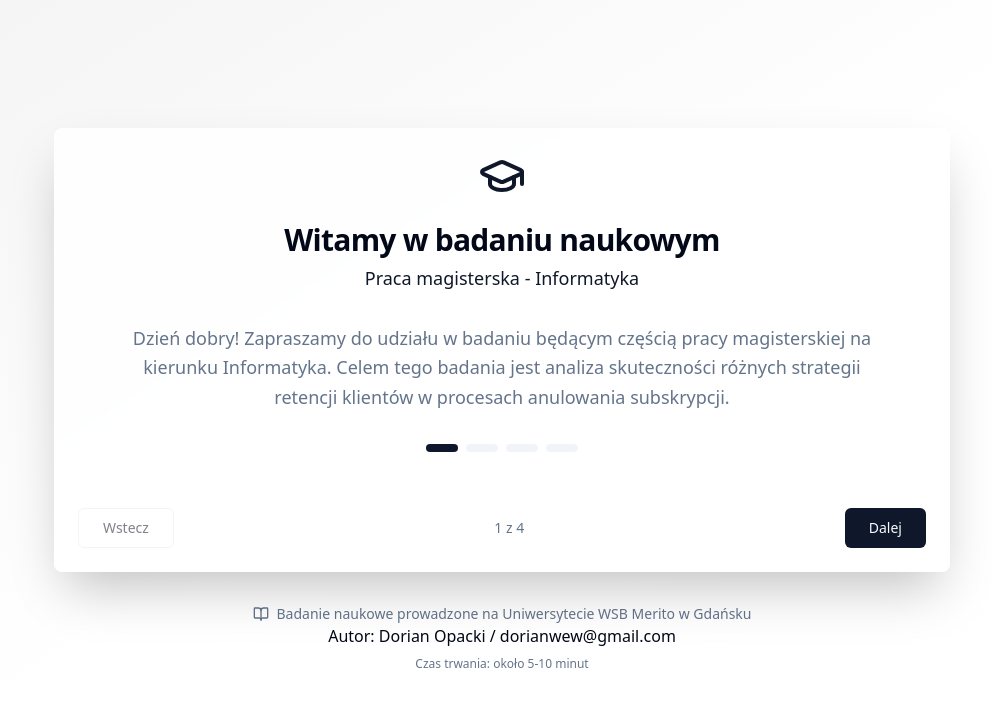
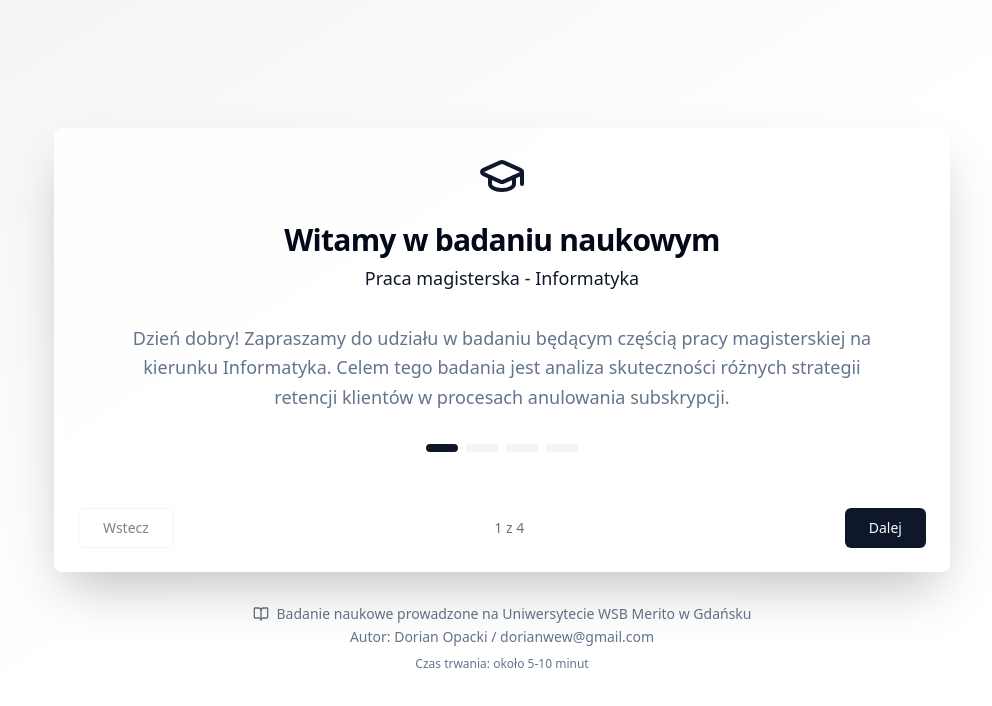
Before and after one commit to Dorian210598/retain-flow-ai, a React (Vite) app: page / in a window 1280 px wide. Shown: the top 706 px of the page, without its empty margins (138-1130 px from the left). Built offline with nearby package versions, Linux system fonts and the light colour scheme.

Commit message:
Code edited in Lovable Code Editor
Edited UI in Lovable

```diff
--- a/src/pages/ResearchIntro.tsx
+++ b/src/pages/ResearchIntro.tsx
@@ -123,7 +123,7 @@ const ResearchIntro = () => {
             <BookOpen className="w-4 h-4" />
             <span>Badanie naukowe prowadzone na Uniwersytecie WSB Merito w Gdańsku</span>
           </div>
-          <span>Autor: Dorian Opacki / dorianwew@gmail.com</span>
+          <span className='text-sm text-muted-foreground'>Autor: Dorian Opacki / dorianwew@gmail.com</span>
           <p className="text-xs text-muted-foreground mt-2">
             Czas trwania: około 5-10 minut
           </p>
```
